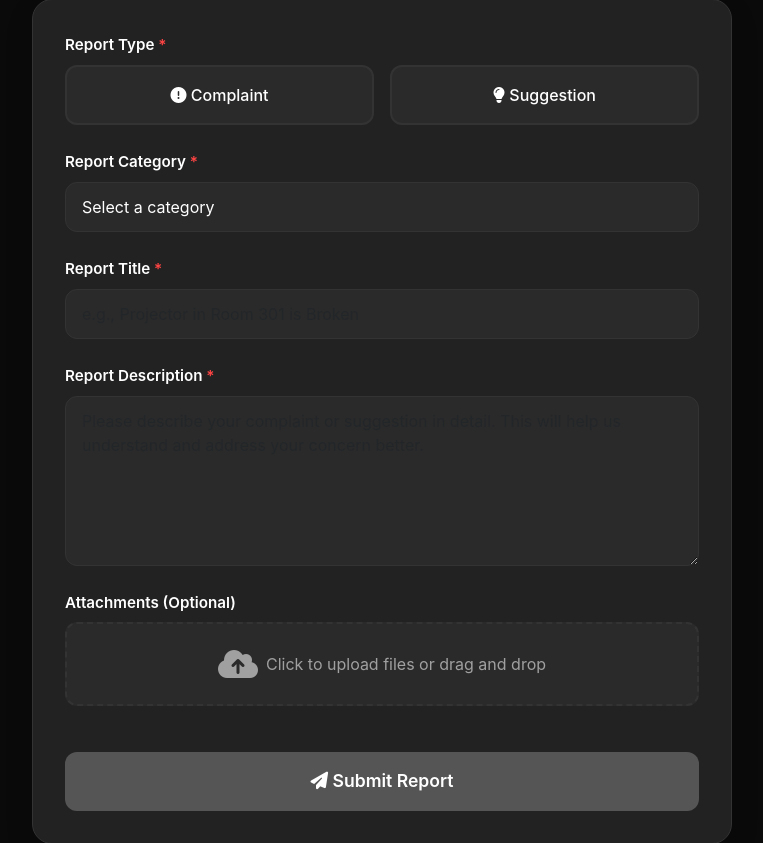
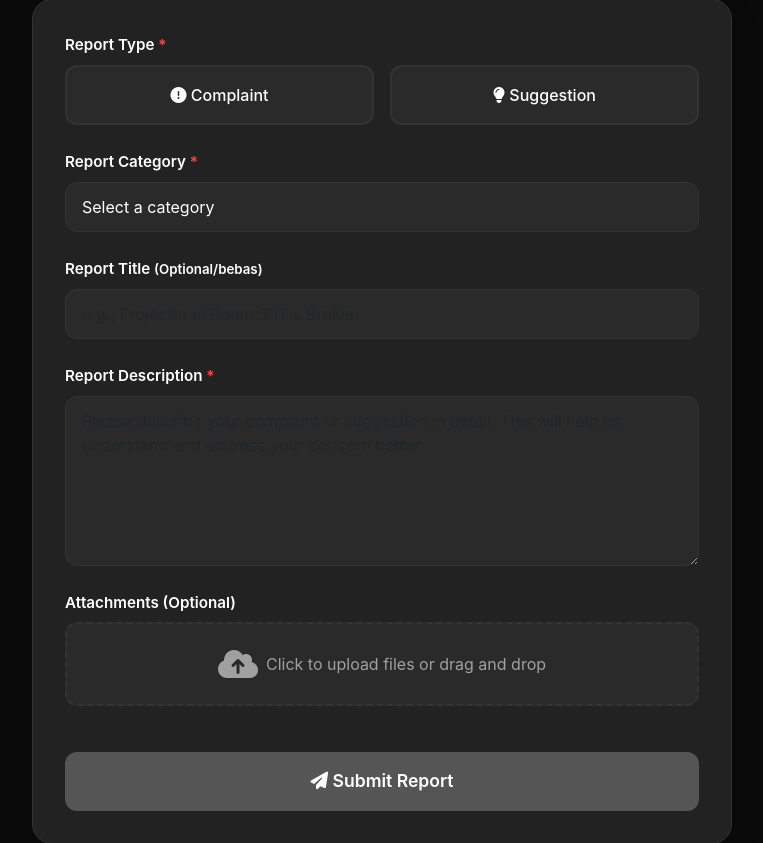
Before and after one commit to JOO-AJAAA/COLSP_student_complaint, a Django app: page / in a window 1280 px wide. Shown: the part 274-1117 px from the top of the page, without its empty margins (258-1021 px from the left). Run offline with Django 4.2, Linux system fonts and the light colour scheme; some libraries are stand-ins or nearby versions.

Commit message:
improve the structure so that it is easy to maintain in the future

```diff
--- a/templates/base.html
+++ b/templates/base.html
@@ -1,5 +1,3 @@
-{% load static %}
-
 <!DOCTYPE html>
 <html lang="en">
 <head>
@@ -8,11 +6,11 @@
     <title>{{title}}</title>
     <link href="https://cdnjs.cloudflare.com/ajax/libs/bootstrap/5.3.2/css/bootstrap.min.css" rel="stylesheet">
     <link href="https://cdnjs.cloudflare.com/ajax/libs/font-awesome/6.4.2/css/all.min.css" rel="stylesheet">
-    <link rel="stylesheet" href="{% static 'css/base.css' %}">
+    {% block style_page%}{% endblock %}
 </head>
 <body data-theme="dark">
   {% block content %} {% endblock %}
     <script src="https://cdnjs.cloudflare.com/ajax/libs/bootstrap/5.3.2/js/bootstrap.bundle.min.js"></script>
-    <script src="{% static 'js/base.js' %}"></script>
+    {% block logic_script_page%}{% endblock %}
 </body>
 </html>
--- a/templates/includes/report_card.html
+++ b/templates/includes/report_card.html
@@ -46,14 +46,13 @@
 
     <div class="mb-3">
       <label for="title" class="form-label"
-        >Report Title <span class="required-mark">*</span></label
+        >Report Title <small class="text-white ">(Optional/bebas)</small></label
       >
       <input
         type="text"
         class="form-control"
         id="title"
         placeholder="e.g., Projector in Room 301 is Broken"
-        required
       />
     </div>
 
--- a/templates/index.html
+++ b/templates/index.html
@@ -1,6 +1,7 @@
 {% extends "base.html" %}
-{%load static%}
+{% load static %}
 
+{%block style_page%}<link rel="stylesheet" type="text/css" href="{% static 'css/base.css' %}">{% endblock %}
 {% block content %}
     {%include 'includes/navbar.html'%}
     <div class="container">
@@ -10,5 +11,5 @@
         </div>
         {% include 'includes/report_card.html' %}
     </div>
-
 {% endblock %}
+{% block logic_script_page %}<script src="{% static 'js/base.js' %}"></script>{% endblock %}
```
Also changed, not shown: templates/includes/navbar.html (+6 -1 lines).
